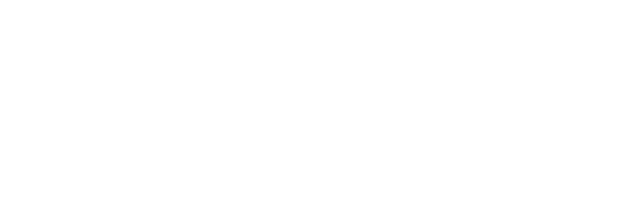
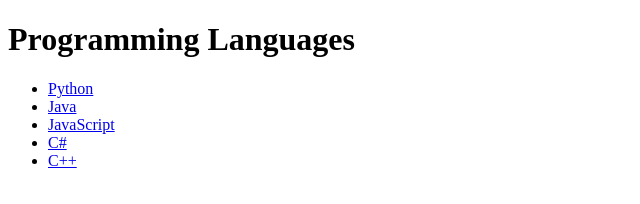
Before and after one commit to Harshav2018/List, a plain HTML site: page index.html in a window 1280 px wide. Shown: the whole page, without its empty margins (0-640 px from the left). Drawn offline with Linux system fonts and the light colour scheme.

Commit message:
index.html

```diff
--- a/index.html
+++ b/index.html
@@ -3,9 +3,16 @@
 <head>
     <meta charset="UTF-8">
     <meta name="viewport" content="width=device-width, initial-scale=1.0">
-    <title>Document</title>
+    <title>Programming Languages</title>
 </head>
 <body>
-
+    <h1>Programming Languages</h1>
+    <ul>
+        <li><a href="python.html">Python</a></li>
+        <li><a href="java.html">Java</a></li>
+        <li><a href="javascript.html">JavaScript</a></li>
+        <li><a href="csharp.html">C#</a></li>
+        <li><a href="cpp.html">C++</a></li>
+    </ul>
 </body>
 </html>
```
